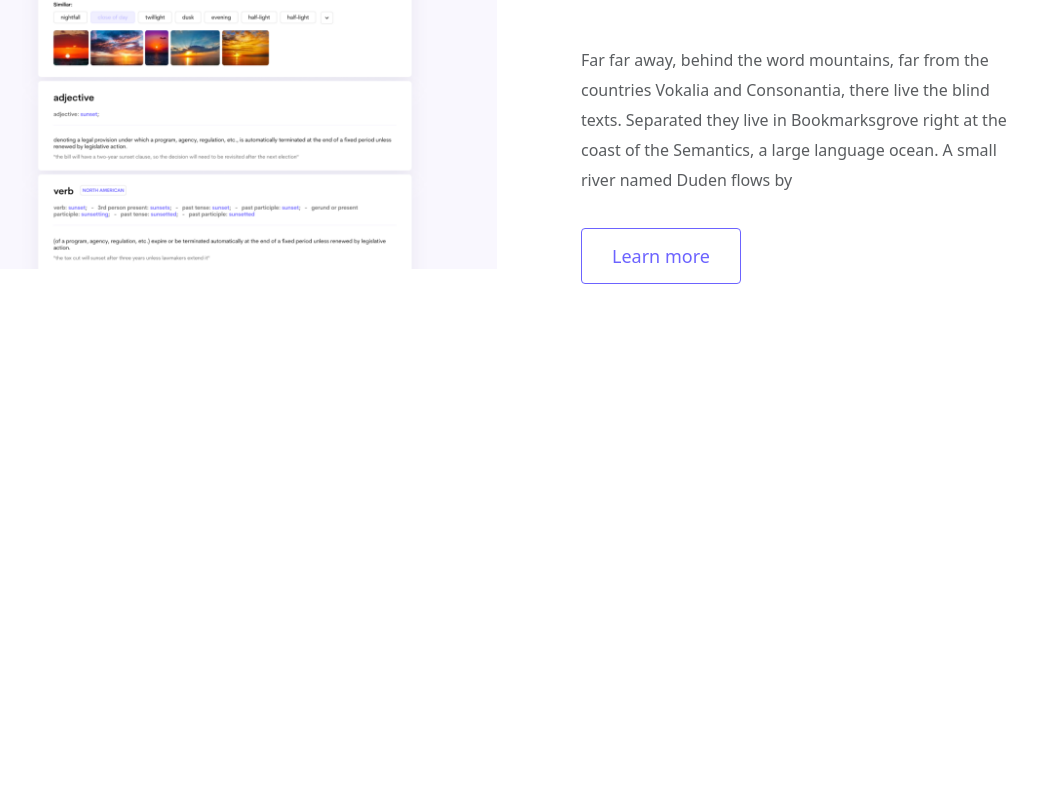
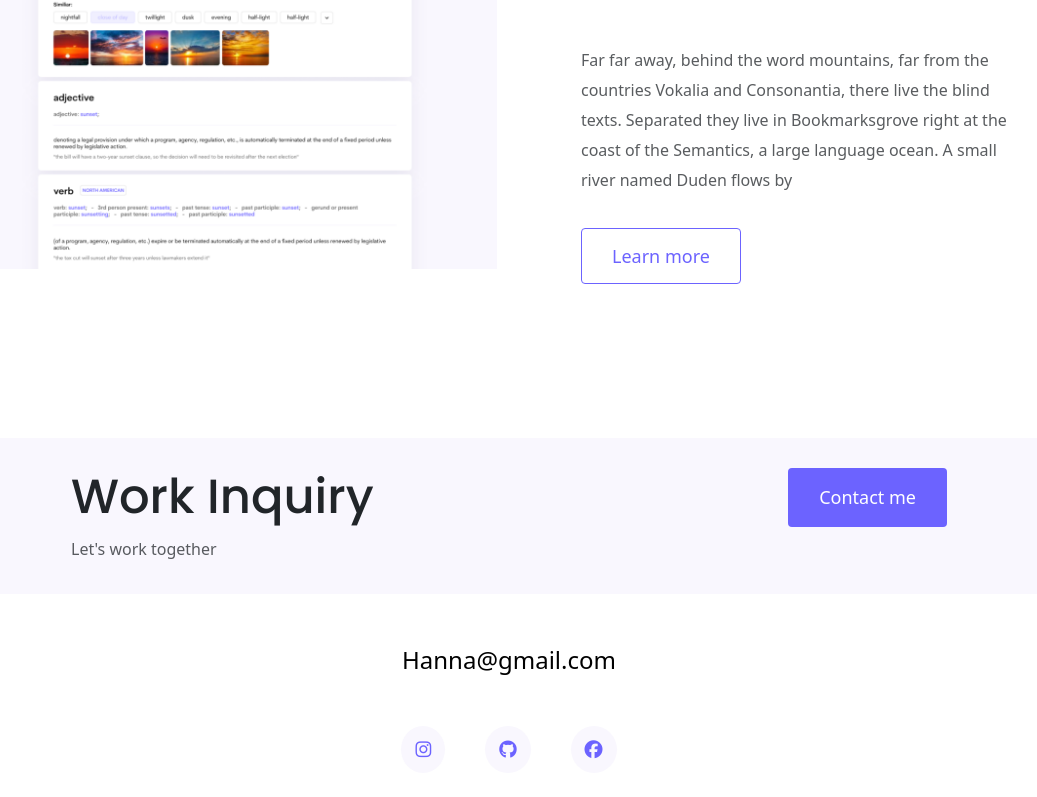
Before and after one commit to Gabunya/My-Portfolio-Project, a plain HTML site: page index.html in a window 1280 px wide. Shown: the part 2510-3307 px from the top of the page, without its empty margins (131-1168 px from the left). Before the commit the page ends 2948 px from the top, so only its background shows below. Drawn offline with nearby package versions, Linux system fonts and the light colour scheme; a web font is replaced by a local one.

Commit message:
Added the footer

```diff
--- a/index.html
+++ b/index.html
@@ -31,8 +31,15 @@
     <div class="container">
       <nav class="d-flex justify-content-between">
         <a href="/index.html">
-        <img src="images/logo.png" alt="logo" class="logo d-none d-md-block" />
-        <img src="images/logo-small.png" alt="logo" class="logo d-block d-md-none" /></a>
+          <img
+            src="images/logo.png"
+            alt="logo"
+            class="logo d-none d-md-block" />
+          <img
+            src="images/logo-small.png"
+            alt="logo"
+            class="logo d-block d-md-none"
+        /></a>
         <ul>
           <li class="active">
             <a href="/">Home</a>
@@ -111,6 +118,31 @@
           </div>
         </div>
       </div>
+      <footer>
+        <div class="contact-box d-flex justify-content-between mb-5 d-none d-md-flex">
+          <div>
+            <h4>Work Inquiry</h4>
+            <p class="text-muted">Let's work together</p>
+          </div>
+          <div><a href="" class="btn btn-brand">Contact me</a></div>
+        </div>
+        <div class="d-flex justify-content-center mb-5">
+          <a href="mailto:Hanna@gmail.com" class="email-link"
+            >Hanna@gmail.com</a
+          >
+        </div>
+        <div class="social-links d-flex justify-content-center mb-5">
+          <a href="http://www.instagram.com/Hannah2" target="_blank">
+            <i class="fa-brands fa-instagram"></i
+          ></a>
+          <a href="http://www.github.com/Hanna222" target="_blank">
+            <i class="fa-brands fa-github"></i
+          ></a>
+          <a href="http://www.facebook.com/Hanna" target="_blank">
+            <i class="fa-brands fa-facebook"></i
+          ></a>
+        </div>
+      </footer>
     </div>
   </body>
 </html>
--- a/style.css
+++ b/style.css
@@ -42,6 +42,42 @@ nav a:hover {
   transition: all 150ms ease-in-out;
 }
 
+footer .contact-box {
+  background-color: var(--background-color);
+  padding: 30px 120px;
+  border-radius: 10px;
+}
+
+footer .contact-box p {
+  margin: 0;
+}
+
+footer .email-link {
+  text-decoration: none;
+  color: black;
+  font-size: 24px;
+
+}
+
+footer .email-link:hover {
+  color: var(--btn-color);
+}
+
+footer .social-links a {
+margin: 0 20px;
+color: var(--btn-color);
+background-color: var(--background-color);
+padding: 10px 14px;
+border-radius: 50%;
+font-size: 18px;
+transition: all 150ms ease-in-out;
+}
+
+footer .social-links a:hover {
+  color: white;
+  background-color: var(--btn-color);
+}
+
 h1,
 h2,
 h3,
@@ -54,6 +90,10 @@ h1 {
   font-family: var(--heading-font-family);
   font-size: 96px;
   line-height: 1.5;
+}
+
+h4 {
+  font-size: 48px;
 }
 
 .hat {
@@ -85,6 +125,11 @@ h1 {
   padding: 15px 30px;
 }
 
+.btn-brand:hover {
+  color: #272142;
+  background-color: var(--btn-color);
+}
+
 h2 {
   font-size: 64px;
 }
@@ -103,6 +148,10 @@ p {
   line-height: 27px;
   padding: 15px 30px;
   text-decoration: none;
+}
+
+.btn-brand-main:hover {
+  color: #272142;
 }
 
 .project-description {
@@ -130,6 +179,10 @@ p {
     font-size: 44px;
   }
 
+  h4 {
+    font-size: 26px;
+  }
+
   .project-description {
     padding: 0;
     text-align: center;
@@ -139,6 +192,7 @@ p {
     text-align: center;
     padding: 0;
   }
+
 
 
 }
```
